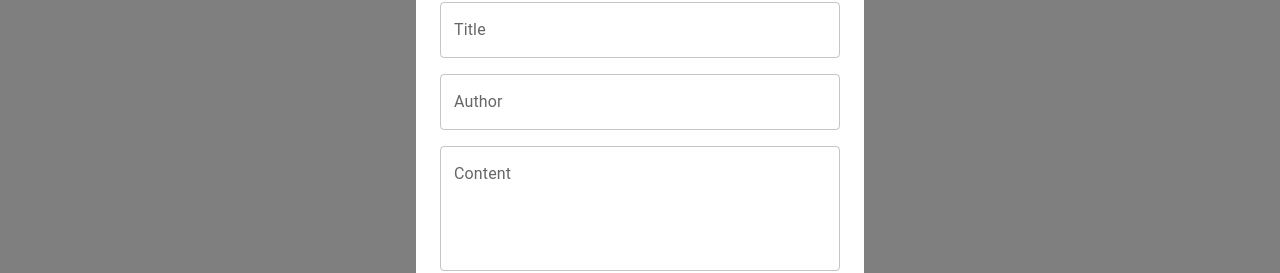
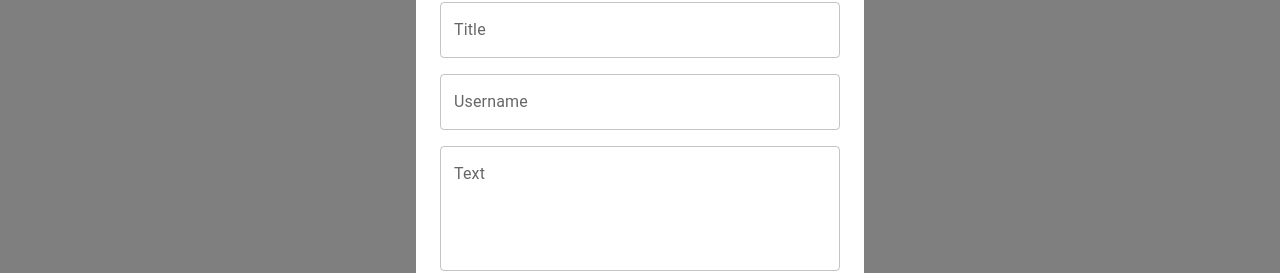
Before and after one commit to lifeoncruzcontrol/Go-Blog, a React (Vite) app in the folder frontend/: page / in a window 1280 px wide. Both pictures are taken after a click on the button "CREATE NEW POST". Shown: the part 141-414 px from the top of the page. Built offline with nearby package versions, Linux system fonts and the light colour scheme; no server answers.

Commit message:
Updated JSON structure to match expected Go struct fields

```diff
--- a/frontend/src/pages/Home.tsx
+++ b/frontend/src/pages/Home.tsx
@@ -21,8 +21,8 @@ const BlogPage: React.FC = () => {
 
     // Form states for creating a new post
     const [title, setTitle] = useState("");
-    const [content, setContent] = useState("");
-    const [author, setAuthor] = useState("");
+    const [text, setText] = useState("");
+    const [username, setUsername] = useState("");
     const [tags, setTags] = useState("");
 
     // Fetch posts from the backend
@@ -47,11 +47,11 @@ const BlogPage: React.FC = () => {
     const handleSubmit = async () => {
       const newPost = {
         title,
-        content,
-        author,
+        text,
+        username,
         tags: tags.split(",").map(tag => tag.trim())  // Convert string to array
       };
-
+      console.log(newPost)
       try {
         const response = await fetch("http://127.0.0.1:8080/posts", {
           method: "POST",
@@ -63,8 +63,8 @@ const BlogPage: React.FC = () => {
           fetchPosts(); // Refresh the posts
           setOpen(false); // Close modal
           setTitle("");
-          setContent("");
-          setAuthor("");
+          setText("");
+          setUsername("");
           setTags("");
         }
       } catch (error) {
@@ -107,8 +107,8 @@ const BlogPage: React.FC = () => {
           <Box sx={{ width: 400, p: 3, bgcolor: "background.paper", mx: "auto", mt: 10, borderRadius: 2 }}>
             <Typography variant="h6" gutterBottom>Create a New Post</Typography>
             <TextField label="Title" fullWidth sx={{ mb: 2 }} value={title} onChange={(e) => setTitle(e.target.value)} />
-            <TextField label="Author" fullWidth sx={{ mb: 2 }} value={author} onChange={(e) => setAuthor(e.target.value)} />
-            <TextField label="Content" multiline rows={4} fullWidth sx={{ mb: 2 }} value={content} onChange={(e) => setContent(e.target.value)} />
+            <TextField label="Username" fullWidth sx={{ mb: 2 }} value={username} onChange={(e) => setUsername(e.target.value)} />
+            <TextField label="Text" multiline rows={4} fullWidth sx={{ mb: 2 }} value={text} onChange={(e) => setText(e.target.value)} />
             <TextField label="Tags (comma-separated)" fullWidth sx={{ mb: 2 }} value={tags} onChange={(e) => setTags(e.target.value)} />
             <Button variant="contained" color="primary" onClick={handleSubmit}>Submit</Button>
           </Box>
```
